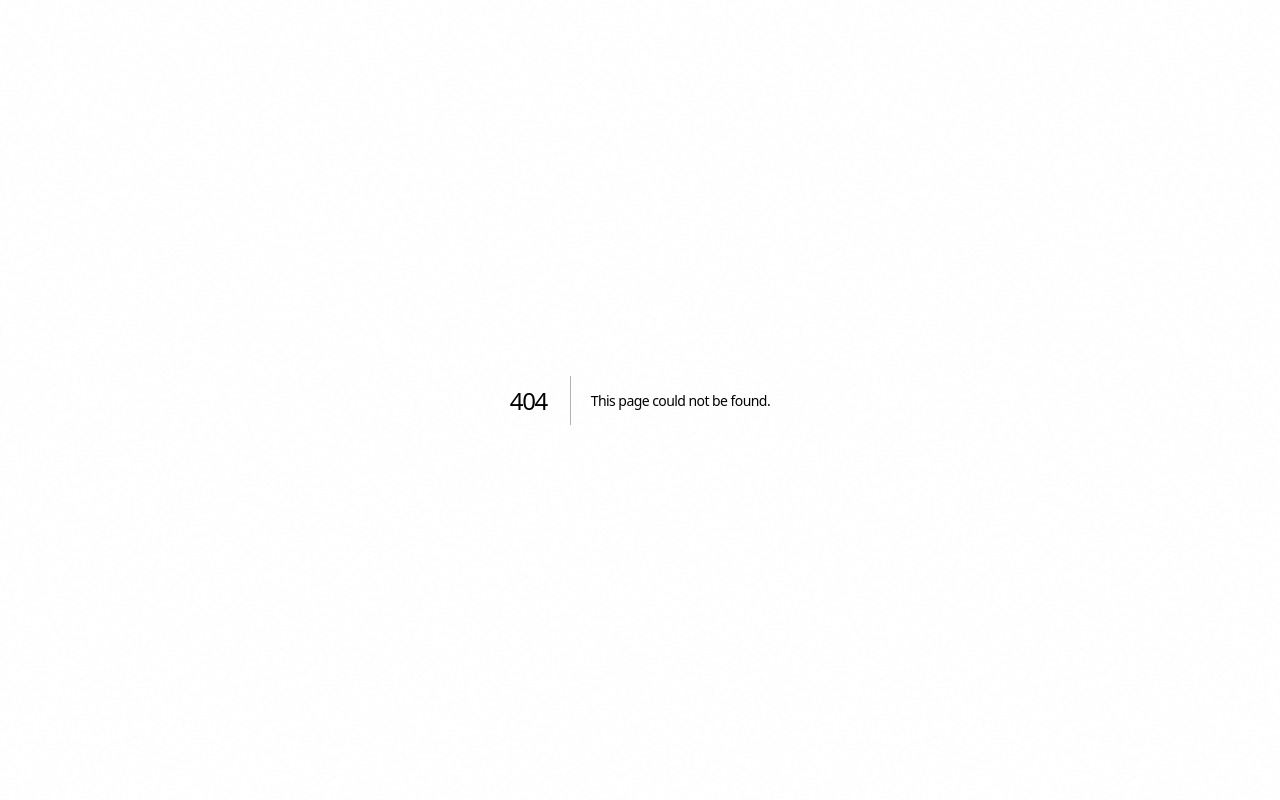
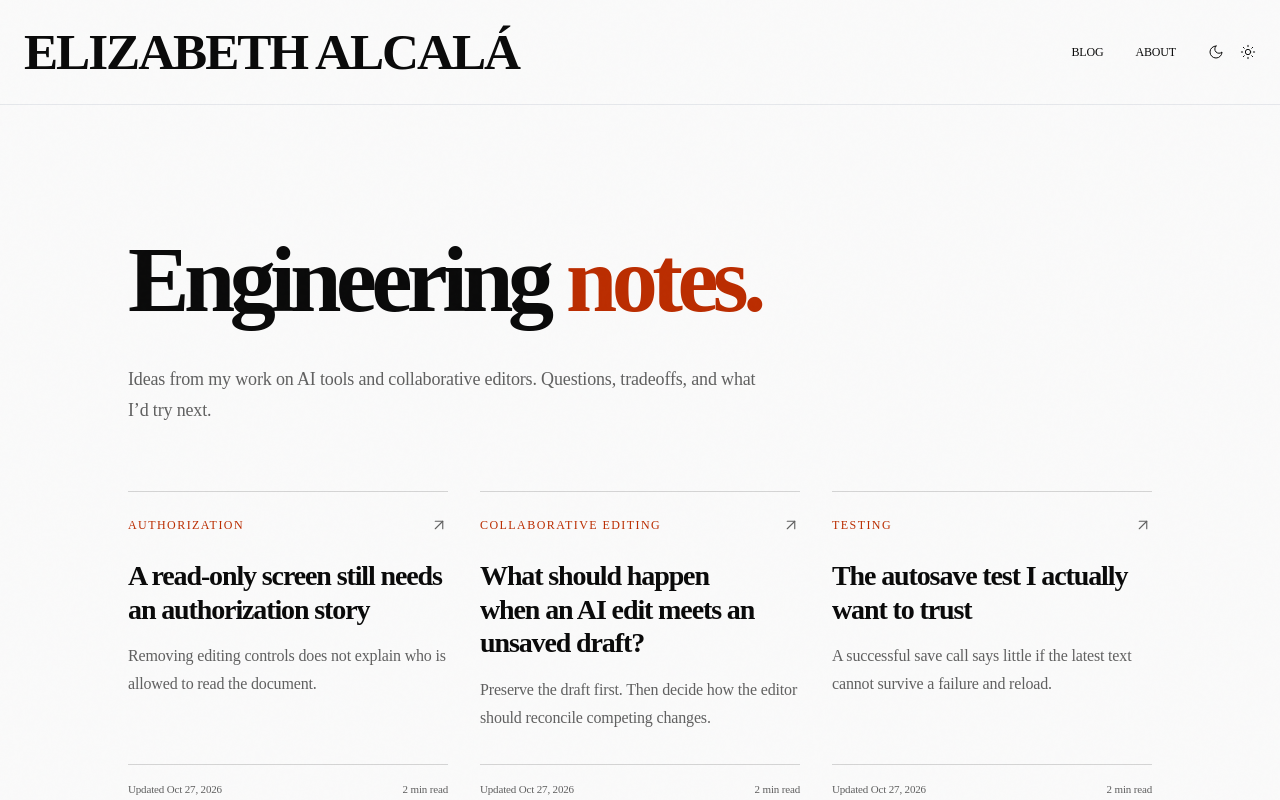
Before and after one commit to elisealcala/portfolio-nextjs, a Next.js app: page /notes in a window 1280 px wide. Before the commit this address had no page. Shown: the top 800 px of the page. Built offline with nearby package versions, Linux system fonts and the light colour scheme.

Commit message:
feat: add notes listing and article pages
Notes are sorted by latest public date; cards show the latest date while article
headers distinguish publication from revision.

```diff
--- /dev/null
+++ b/src/app/(general)/notes/[slug]/page.tsx
@@ -0,0 +1,58 @@
+import type { Metadata } from "next";
+import Link from "next/link";
+import { notFound } from "next/navigation";
+import { getArticles, getArticle, formatDate } from "@/lib/content";
+import { Markdown } from "@/components/markdown";
+type Props = { params: Promise<{ slug: string }> };
+export const dynamicParams = false;
+export function generateStaticParams() {
+  return getArticles("notes").map(({ slug }) => ({ slug }));
+}
+export async function generateMetadata({ params }: Props): Promise<Metadata> {
+  const { slug } = await params;
+  const note = getArticle("notes", slug);
+  return note
+    ? {
+        title: note.title,
+        description: note.description,
+        alternates: { canonical: `/notes/${slug}` },
+        openGraph: {
+          type: "article",
+          publishedTime: note.publishedAt,
+          modifiedTime: note.updatedAt,
+        },
+      }
+    : {};
+}
+export default async function Note({ params }: Props) {
+  const { slug } = await params;
+  const note = getArticle("notes", slug);
+  if (!note) notFound();
+  return (
+    <article className="article">
+      <Link href="/notes" className="text-link">
+        ← Engineering notes
+      </Link>
+      <header>
+        <span className="eyebrow">
+          {note.topic} · {note.kind === "idea" ? "WORKING IDEA" : "ENGINEERING STUDY"}
+        </span>
+        <h1>{note.title}</h1>
+        <p>{note.description}</p>
+        <div className="mono muted small">
+          Published{" "}
+          <time dateTime={note.publishedAt}>{formatDate(note.publishedAt)}</time>
+          {note.updatedAt && (
+            <>
+              {" "}
+              · Updated{" "}
+              <time dateTime={note.updatedAt}>{formatDate(note.updatedAt)}</time>
+            </>
+          )}{" "}
+          · {note.minutes} MIN READ
+        </div>
+      </header>
+      <Markdown content={note.content} />
+    </article>
+  );
+}
--- /dev/null
+++ b/src/app/(general)/notes/page.tsx
@@ -0,0 +1,31 @@
+import type { Metadata } from "next";
+import { PageIntro } from "@/components/page-intro";
+import { getArticles } from "@/lib/content";
+import { NoteCard } from "@/components/note-card";
+export const metadata: Metadata = {
+  title: "Engineering notes",
+  description:
+    "Working ideas from building AI tools, collaborative editors, and reliable applications.",
+};
+export default function Notes() {
+  const notes = getArticles("notes");
+  return (
+    <>
+      <PageIntro
+        title={
+          <>
+            Engineering <span className="accent-text">notes.</span>
+          </>
+        }
+      >
+        Ideas from my work on AI tools and collaborative editors. Questions, tradeoffs,
+        and what I’d try next.
+      </PageIntro>
+      <div className="note-grid all-notes">
+        {notes.map((note) => (
+          <NoteCard key={note.slug} note={note} heading="h2" />
+        ))}
+      </div>
+    </>
+  );
+}
--- /dev/null
+++ b/src/components/note-card.tsx
@@ -0,0 +1,29 @@
+import Link from "next/link";
+import { ArrowUpRight } from "lucide-react";
+import { formatDate, type Article } from "@/lib/content";
+
+export function NoteCard({
+  note,
+  heading: Heading = "h3",
+}: {
+  note: Article;
+  heading?: "h2" | "h3";
+}) {
+  return (
+    <Link className="note-card" href={`/notes/${note.slug}`} data-reveal>
+      <div className="note-card-top">
+        <span className="eyebrow">{note.topic}</span>
+        <ArrowUpRight size={18} aria-hidden="true" />
+      </div>
+      <Heading>{note.title}</Heading>
+      <p>{note.description}</p>
+      <div className="note-card-bottom">
+        <time dateTime={note.updatedAt ?? note.publishedAt}>
+          {note.updatedAt ? "Updated " : ""}
+          {formatDate(note.updatedAt ?? note.publishedAt)}
+        </time>
+        <span>{note.minutes} min read</span>
+      </div>
+    </Link>
+  );
+}
```
